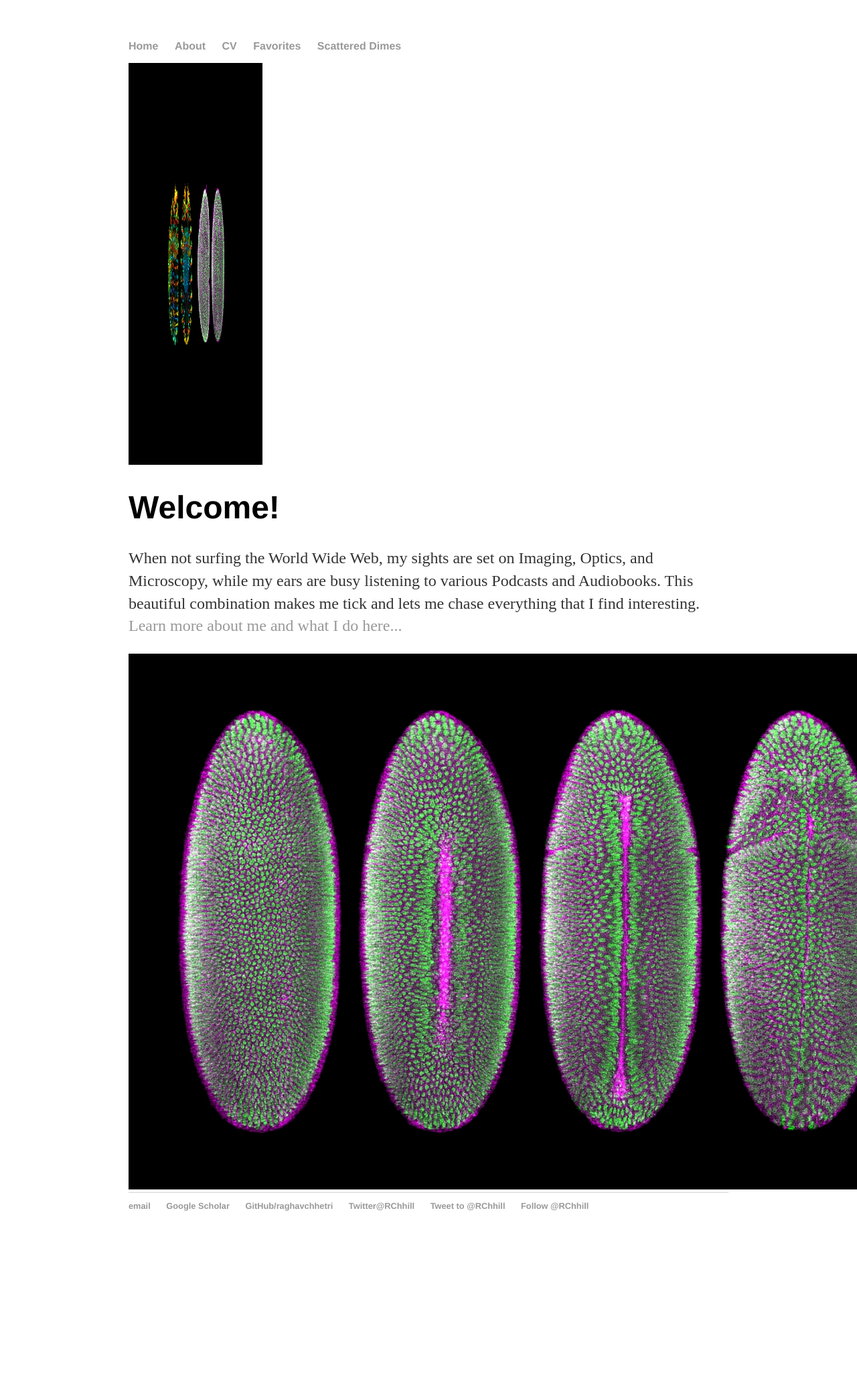
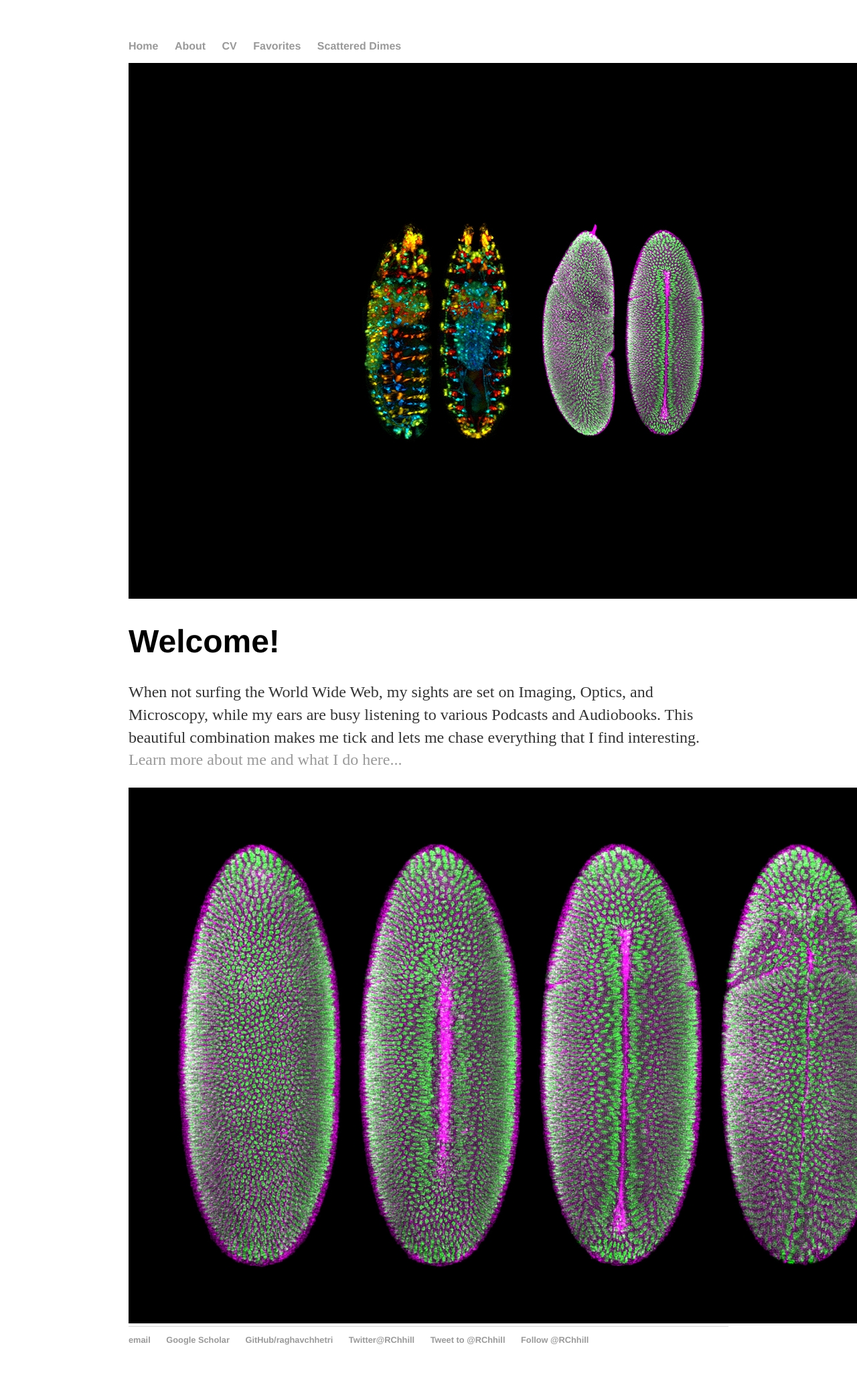
Before and after one commit to raghavchhetri/raghavchhetri.github.io, a Jekyll site: the page built from index.html, in a window 1280 px wide. Shown: the whole page at 67% size. Built offline with Jekyll 4.4.1, drawn with Linux system fonts in a browser that asks for light colours; comment, search, counter and statistics services are not loaded; before the commit the page ends 1868 px from its top, so only the background shows below that.

Commit message:
Update index.html

```diff
--- a/index.html
+++ b/index.html
@@ -2,7 +2,7 @@
 layout: default
 title: Science is hard. It rocks though... Stay with it!
 ---
-<img src="/about/DrosophilaCombined.jpg" alt="Drosophila embryo" width="200" height="600" class="inline"/>
+<img src="/about/DrosophilaCombined.jpg" alt="Drosophila embryo" max-width: "100%"; height: "auto" class="inline"/>
 
 <div class="blurb">
 	<h1>Welcome!</h1>
```
